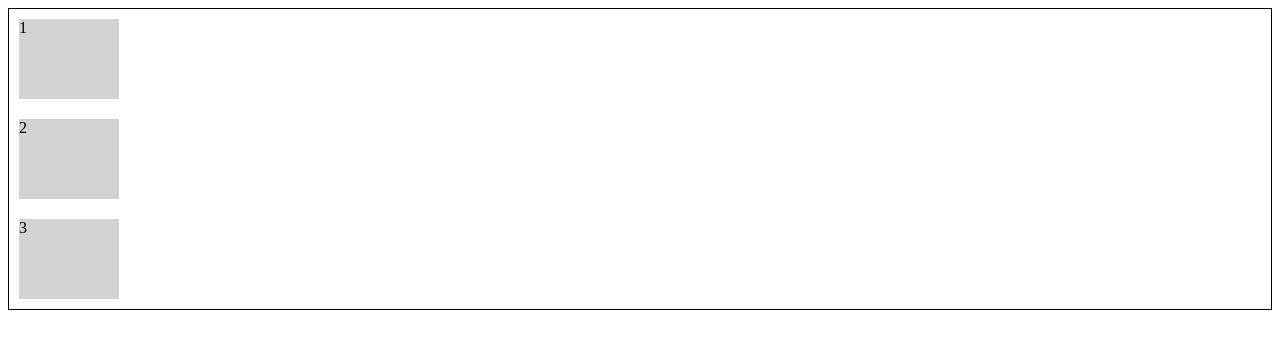
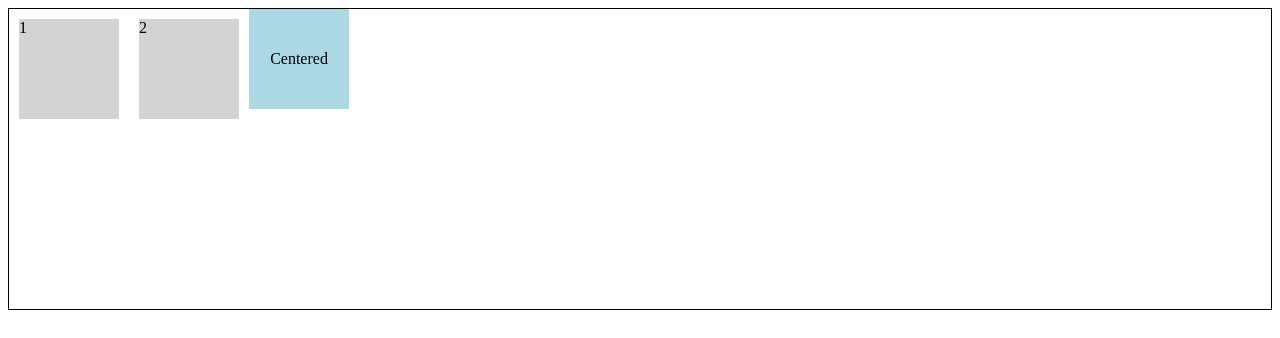
Before and after one commit to NEBULA1978/bash-menu-flex, a plain HTML site: page flexbox_example.html in a window 1280 px wide. Drawn offline with Linux system fonts and the light colour scheme.

Commit message:
Menu css con bash para ver diferentes ejejmplos,eliminando archivos

```diff
--- a/flexbox_example.html
+++ b/flexbox_example.html
@@ -4,7 +4,7 @@
 <style>
 .flex-container {
   display: flex;
-  flex-direction: column;
+  flex-direction: row;
   flex-wrap: nowrap;
   justify-content: flex-start;
   align-items: stretch;
@@ -19,13 +19,22 @@
   margin: 10px; /* Márgenes entre los elementos flexibles */
   background-color: lightgray; /* Color de fondo de los elementos */
 }
+
+.centered-box {
+  width: 100px;
+  height: 100px;
+  background-color: lightblue;
+  display: flex;
+  align-items: center;
+  justify-content: center;
+}
 </style>
 </head>
 <body>
 <div class="flex-container">
   <div class="flex-item">1</div>
   <div class="flex-item">2</div>
-  <div class="flex-item">3</div>
+  <div class="centered-box">Centered</div>
 </div>
 </body>
 </html>
```
Also changed, not shown: 1 other file.
